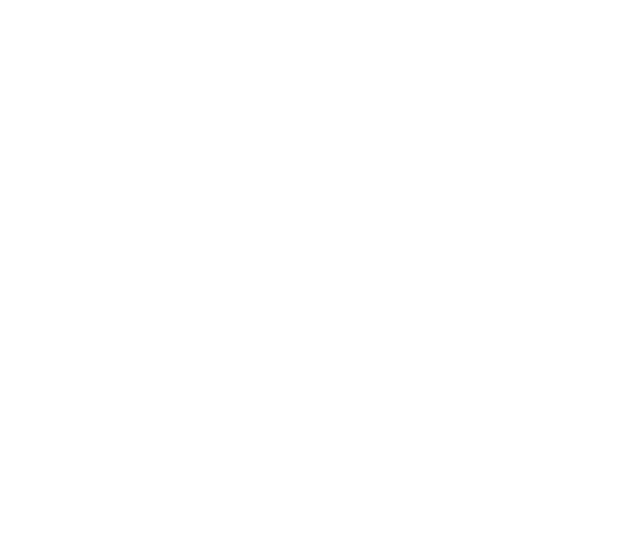
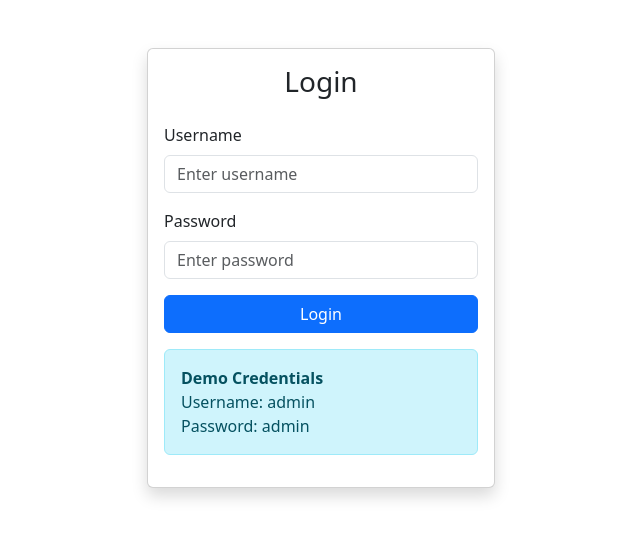
Before and after one commit to SumeetWajpe/Samsung_Vue3_May_26, a Vue app in the folder onlineshoppingapp_pinia/: page /login in a window 1280 px wide. Before the commit this address had no page. Shown: the top 538 px of the page, without its empty margins (319-959 px from the left). Built offline with nearby package versions, Linux system fonts and the light colour scheme.

Commit message:
✨ Added Login component

```diff
--- /dev/null
+++ b/onlineshoppingapp_pinia/src/components/Login.vue
@@ -0,0 +1,87 @@
+<template>
+
+    <div class="container mt-5">
+
+        <div class="row justify-content-center">
+
+            <div class="col-md-4">
+
+                <div class="card shadow">
+
+                    <div class="card-body">
+
+                        <h3 class="text-center mb-4">
+                            Login
+                        </h3>
+
+                        <!-- Username -->
+
+                        <div class="mb-3">
+
+                            <label class="form-label">
+                                Username
+                            </label>
+
+                            <input type="text" class="form-control" v-model="username" placeholder="Enter username" />
+
+                        </div>
+
+                        <!-- Password -->
+
+                        <div class="mb-3">
+
+                            <label class="form-label">
+                                Password
+                            </label>
+
+                            <input type="password" class="form-control" v-model="password"
+                                placeholder="Enter password" />
+
+                        </div>
+
+                        <!-- Login Button -->
+
+                        <button class="btn btn-primary w-100" @click="handleLogin">
+                            Login
+                        </button>
+
+                        <!-- Error -->
+
+                        <div v-if="errorMessage" class="alert alert-danger mt-3">
+                            {{ errorMessage }}
+                        </div>
+
+                        <!-- Demo Credentials -->
+
+                        <div class="alert alert-info mt-3">
+
+                            <strong>Demo Credentials</strong>
+
+                            <br />
+
+                            Username: admin
+
+                            <br />
+
+                            Password: admin
+
+                        </div>
+
+                    </div>
+
+                </div>
+
+            </div>
+
+        </div>
+
+    </div>
+
+</template>
+<script setup>
+
+const handleLogin = () => {
+    // handle login
+}
+
+</script>
```
Also changed, not shown: onlineshoppingapp_pinia/src/router/routes.js (+9 -0 lines).
